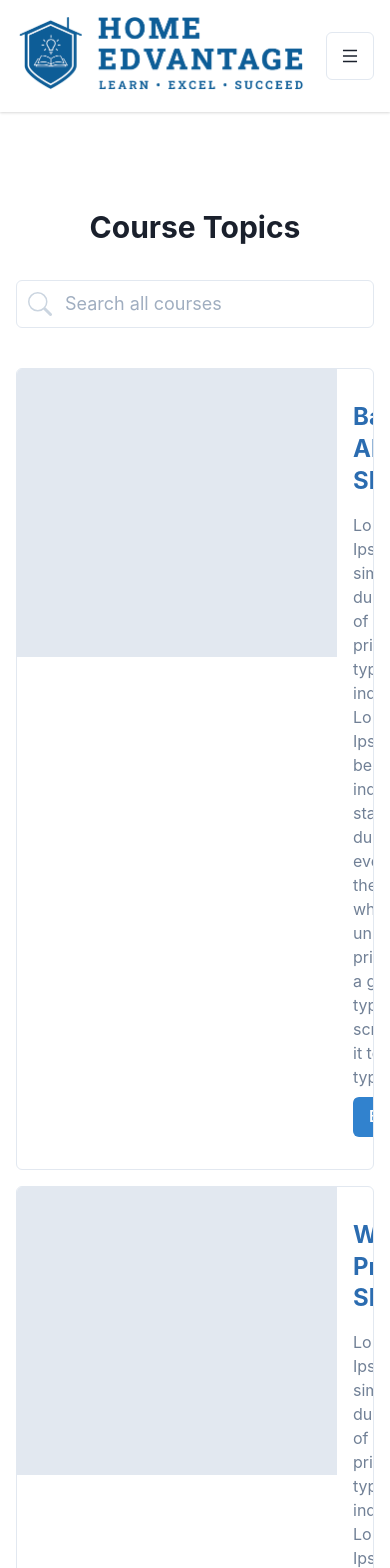
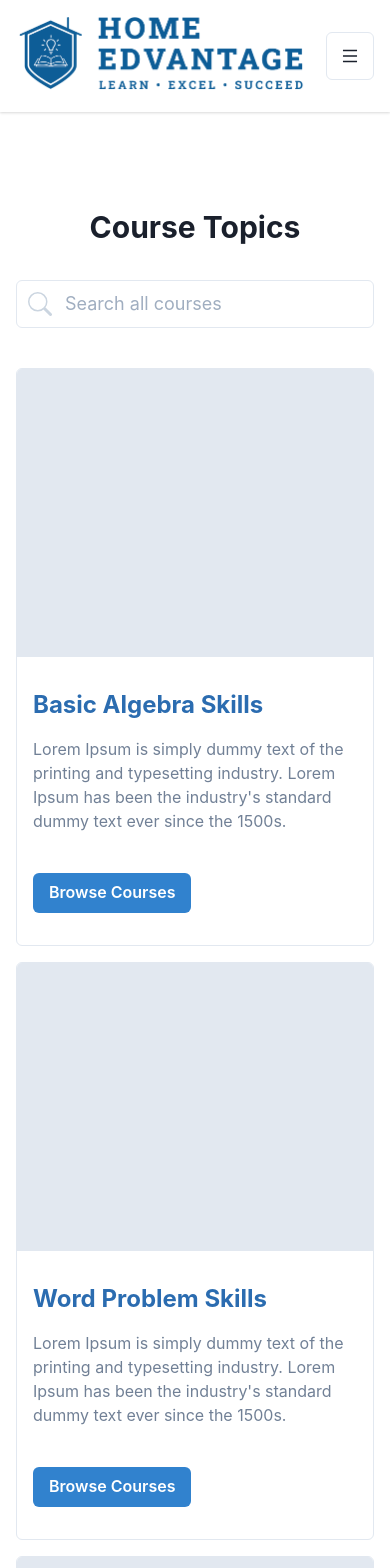
Before and after one commit to livelifedev/home-edvantage, a Next.js app: page /topics in a window 390 px wide. Shown: the top 1568 px of the page. Built offline with nearby package versions, Linux system fonts and the light colour scheme.

Commit message:
fixed mobile responsiveness mobile topics page

```diff
--- a/pages/topics/index.js
+++ b/pages/topics/index.js
@@ -19,9 +19,9 @@ import { CATEGORIES } from "../../src/utils/constants";
 function CategoryCard({ name, href }) {
   return (
     <Box borderWidth="1px" borderRadius="md" overflow="hidden" w="full">
-      <Flex>
-        <Box bg="gray.200" h="72" w="80" flexShrink="0" />
-        <Box py="8" px="4" pos="relative">
+      <Flex direction={["column", null, "row"]}>
+        <Box bg="gray.200" h="72" w={["full", null, 80]} flexShrink="0" />
+        <Box py="8" px="4" pos="relative" h="72">
           <NextLink href={`/topics/${href}`} passHref>
             <Link color="blue.600">
               <Heading as="h3" size="lg" pb="4">
@@ -32,12 +32,13 @@ function CategoryCard({ name, href }) {
           <Text color="gray.500">
             Lorem Ipsum is simply dummy text of the printing and typesetting
             industry. Lorem Ipsum has been the industry's standard dummy text
-            ever since the 1500s, when an unknown printer took a galley of type
-            and scrambled it to make a type specimen book.
+            ever since the 1500s.
           </Text>
-          <Button colorScheme="blue" pos="absolute" bottom="8">
-            Browse Courses
-          </Button>
+          <NextLink href={`/topics/${href}`} passHref>
+            <Button colorScheme="blue" pos="absolute" bottom="8" as="a">
+              Browse Courses
+            </Button>
+          </NextLink>
         </Box>
       </Flex>
     </Box>
```
